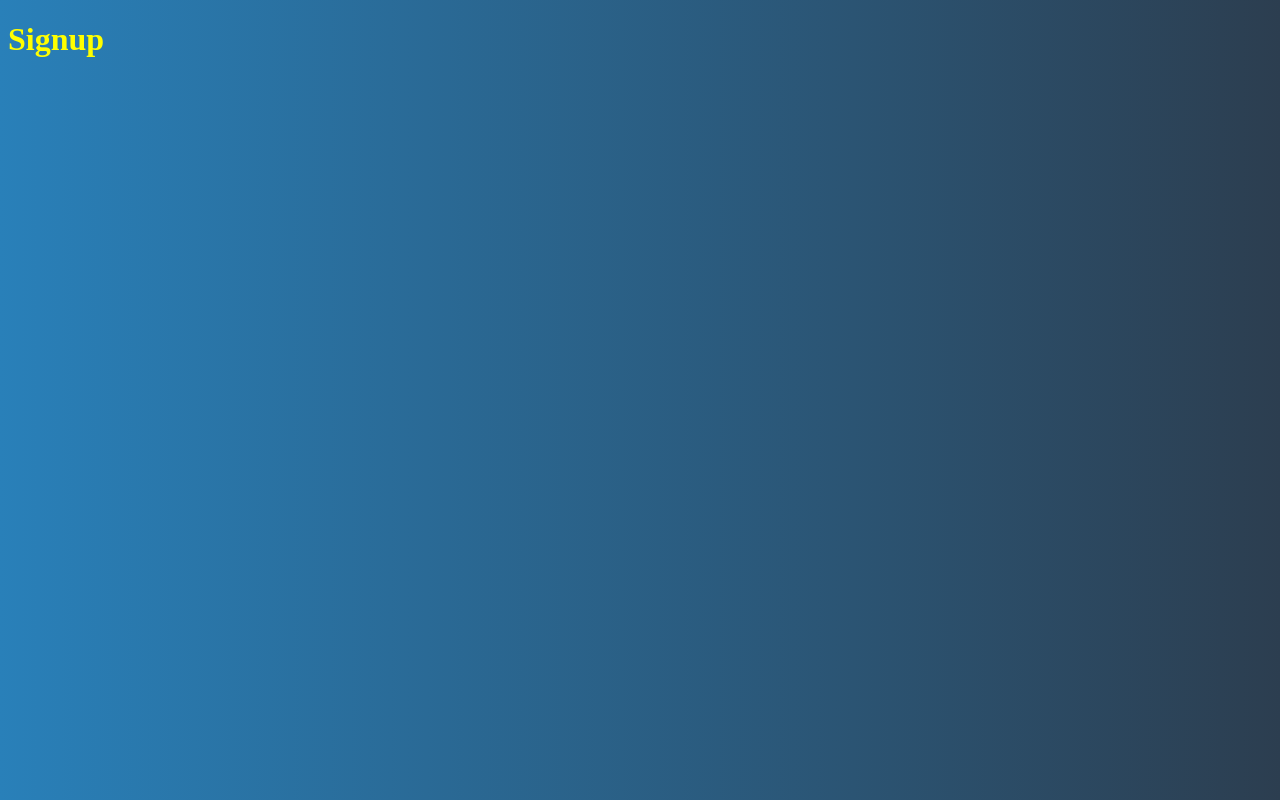
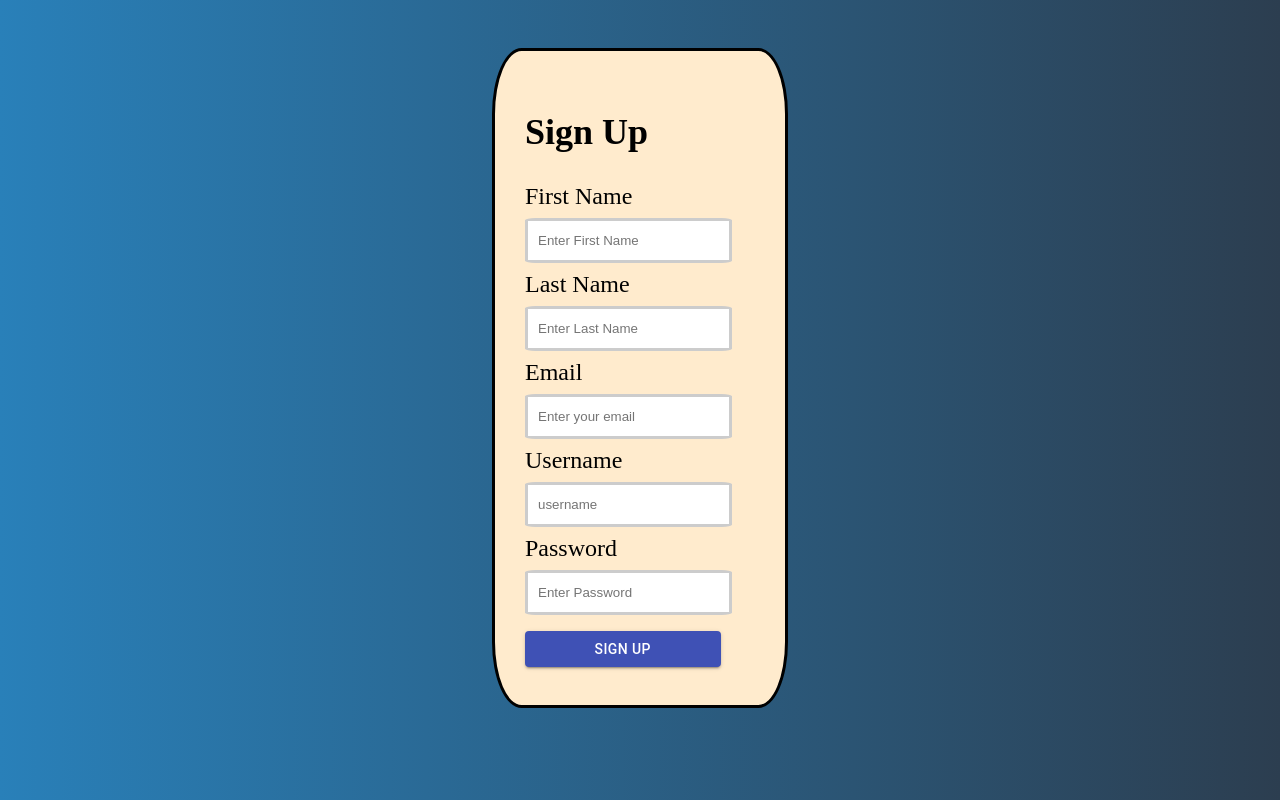
Before and after one commit to pradhyumvyas/JobApplicationTracker, a React (Create React App) app in the folder FrontEnd/job-app-tracker/: page /signup in a window 1280 px wide. Built offline with nearby package versions, Linux system fonts and the light colour scheme.

Commit message:
Signup for done

```diff
--- a/FrontEnd/job-app-tracker/src/core/CSS/_signup.scss
+++ b/FrontEnd/job-app-tracker/src/core/CSS/_signup.scss
@@ -1,3 +1,33 @@
-body{
-    color: yellow;
+.signup{
+    padding-top: 40px;
 }
+
+
+.signupForm{
+
+    border: 3px solid black;
+    padding: 30px;
+    border-radius: 10%;
+    background-color: blanchedalmond;
+    max-width: 230px;
+
+    margin: auto;
+    color: black;
+    font-size: x-large;
+    input{
+        width: 90%;
+        padding: 12px 10px;
+        margin: 8px 0;
+        border-radius: 5%;
+        display: inline-block;
+        border: 3px solid #ccc;
+        box-sizing: border-box;
+    }
+
+    button{
+        width: 85%;
+        text-align: center;
+        margin: 8px 0;
+    }
+
+}
--- a/FrontEnd/job-app-tracker/src/core/CSS/style.css
+++ b/FrontEnd/job-app-tracker/src/core/CSS/style.css
@@ -72,7 +72,35 @@ body {
   margin: 8px 0;
 }
 
-body {
-  color: yellow;
+.signup {
+  padding-top: 40px;
+}
+
+.signupForm {
+  border: 3px solid black;
+  padding: 30px;
+  border-radius: 10%;
+  background-color: blanchedalmond;
+  max-width: 230px;
+  margin: auto;
+  color: black;
+  font-size: x-large;
+}
+
+.signupForm input {
+  width: 90%;
+  padding: 12px 10px;
+  margin: 8px 0;
+  border-radius: 5%;
+  display: inline-block;
+  border: 3px solid #ccc;
+  -webkit-box-sizing: border-box;
+          box-sizing: border-box;
+}
+
+.signupForm button {
+  width: 85%;
+  text-align: center;
+  margin: 8px 0;
 }
 /*# sourceMappingURL=style.css.map */
--- a/FrontEnd/job-app-tracker/src/user/Signup.js
+++ b/FrontEnd/job-app-tracker/src/user/Signup.js
@@ -1,9 +1,32 @@
 import React from 'react'
+import {Button} from '@material-ui/core'
 
 function Signup() {
     return (
         <div>
-            <h1>Signup</h1>
+            <div className="signup">
+                <div className="signupForm">
+                    <h2>Sign Up</h2>
+                    <form action="">
+                        <label htmlFor="">First Name</label>
+                        <input type="text" placeholder="Enter First Name" />
+
+                        <label htmlFor="">Last Name</label>
+                        <input type="text" placeholder="Enter Last Name" />
+
+                        <label htmlFor="">Email</label>
+                        <input type="text" placeholder="Enter your email" />
+
+                        <label htmlFor="">Username</label>
+                        <input type="text" placeholder="username" />
+
+                        <label htmlFor="">Password</label>
+                        <input type="text" placeholder="Enter Password" />
+
+                        <Button variant="contained" color="primary" >Sign up</Button>
+                    </form>
+                </div>
+            </div>
         </div>
     )
 }
```
Also changed, not shown: 2 other files (tests, documents, lock files or other folders).
